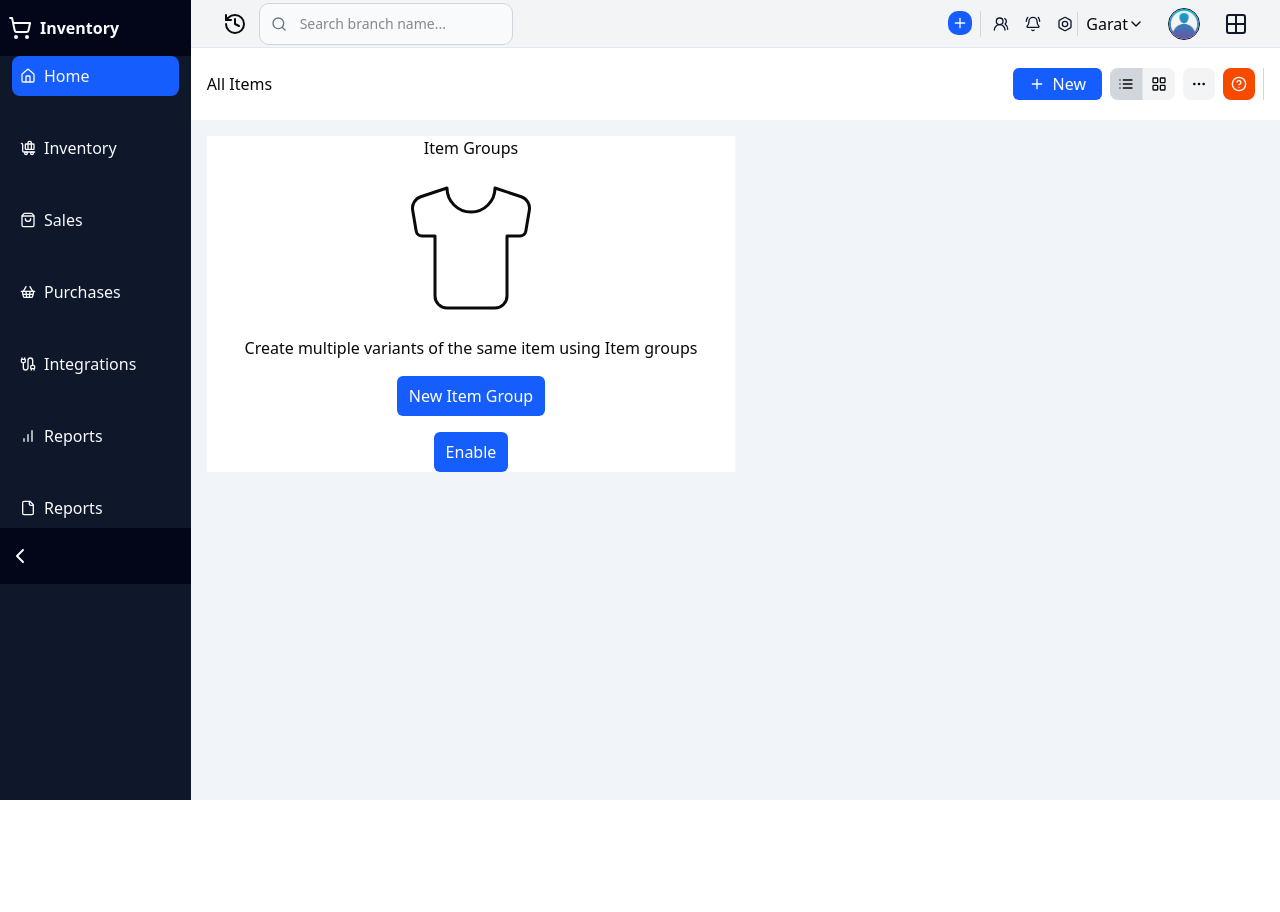
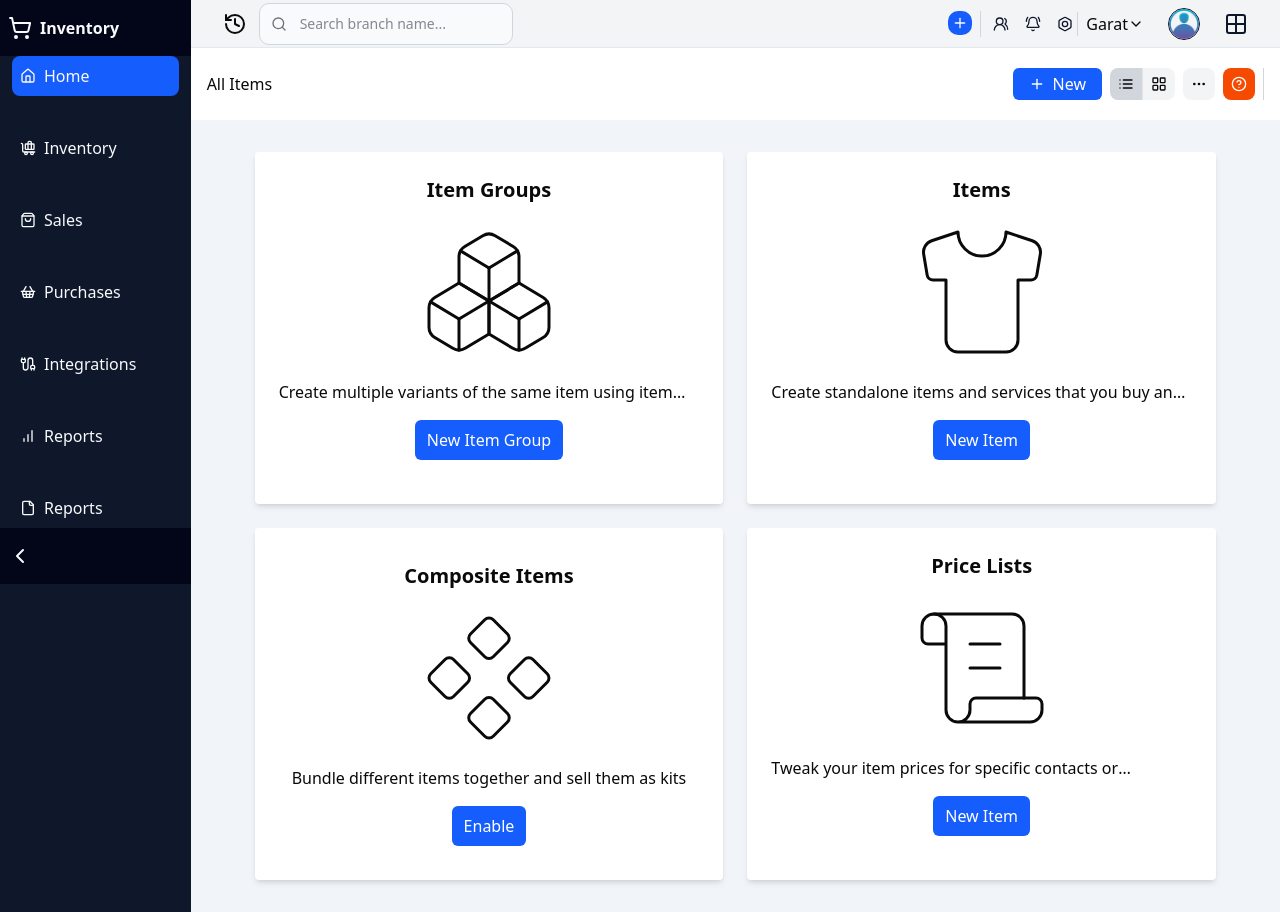
Before and after one commit to hasanhabib16011998/nextJS_inventory_management, a Next.js app in the folder inventory-software/: page /dashboard/inventory in a window 1280 px wide. Before the commit the page ends 800 px from the top, so only its background shows below. Built offline with nearby package versions, Linux system fonts and the light colour scheme.

Commit message:
complete v3

```diff
--- /dev/null
+++ b/inventory-software/src/app/(back-office)/dashboard/inventory/brands/new/page.jsx
@@ -0,0 +1,9 @@
+import React from 'react'
+
+export default function NewBrand() {
+  return (
+    <div>
+        <h2>NewBrand</h2>
+    </div>
+  )
+}
--- /dev/null
+++ b/inventory-software/src/app/(back-office)/dashboard/inventory/brands/page.jsx
@@ -0,0 +1,9 @@
+import React from 'react'
+
+export default function Brands() {
+  return (
+    <div>
+        <h2>Brands</h2>
+    </div>
+  )
+}
--- /dev/null
+++ b/inventory-software/src/app/(back-office)/dashboard/inventory/categories/new/page.jsx
@@ -0,0 +1,9 @@
+import React from 'react'
+
+export default function NewCategory() {
+  return (
+    <div>
+        <h2>NewCategory</h2>
+    </div>
+  )
+}
--- /dev/null
+++ b/inventory-software/src/app/(back-office)/dashboard/inventory/categories/page.jsx
@@ -0,0 +1,9 @@
+import React from 'react'
+
+export default function Categories() {
+  return (
+    <div>
+        <h2>Categories</h2>
+    </div>
+  )
+}
--- /dev/null
+++ b/inventory-software/src/app/(back-office)/dashboard/inventory/items/new/page.jsx
@@ -0,0 +1,12 @@
+import React from 'react'
+
+export default function NewItem() {
+  return (
+    <div>
+    {/* Header */}
+    {/* Form */}
+    {/* Footer */}
+        <h2>New Item will be created here</h2>
+    </div>
+  )
+}
--- a/inventory-software/src/app/(back-office)/dashboard/inventory/page.jsx
+++ b/inventory-software/src/app/(back-office)/dashboard/inventory/page.jsx
@@ -1,26 +1,61 @@
 import FixedHeader from '@/app/components/dashboard/FixedHeader'
-import { Shirt } from 'lucide-react'
-import Link from 'next/link'
+import OptionCard from '@/app/components/dashboard/OptionCard'
+import { Boxes, Component, ScrollText, Shirt } from 'lucide-react'
 import React from 'react'
 
 export default function Inventory() {
+  const optionCards = [
+    {
+      title:"Item Groups",
+      description:"Create multiple variants of the same item using item groups",
+      itemLink: "/new",
+      linkTitle: "New Item Group",
+      enabled: true,
+      icon: Boxes,
+
+    },
+    {
+      title:"Items",
+      description:"Create standalone items and services that you buy and sell",
+      itemLink: "/new",
+      linkTitle: "New Item",
+      enabled: true,
+      icon: Shirt,
+
+    },
+    {
+      title:"Composite Items",
+      description:"Bundle different items together and sell them as kits",
+      itemLink: "/new",
+      linkTitle: "New Composite Item",
+      enabled: false,
+      icon: Component,
+
+    },
+    {
+      title:"Price Lists",
+      description:"Tweak your item prices for specific contacts or transactions",
+      itemLink: "/new",
+      linkTitle: "New Item",
+      enabled: true,
+      icon: ScrollText,
+
+    }
+  ]
+
   return (
     <div>
-        <FixedHeader/>
-        <div className='grid grid-col-1 lg:grid-cols-2 m-4'>
-          <div className='shadow-x1 bg-white flex flex-col items-center justify-center gap-4'>
-            <h2>Item Groups</h2>
-            <div className=''>
-              <Shirt strokeWidth=".5px" className='w-36 h-36'/>
-            </div>
-            <p className='line-clamp-1'>
-              Create multiple variants of the same item using Item groups
-            </p>
-            <Link href="#" className='py-2 rounded-sm bg-blue-600 inline-flex px-3 text-white items-center space-x-2'>
-            New Item Group
-            </Link>
-            <button className='py-2 rounded-sm bg-blue-600 inline-flex px-3 text-white inline-flex items-center space-x-2'>Enable</button>
-          </div>
+        <FixedHeader newItemLink="/dashboard/inventory/items/new"/>
+        <div className='grid grid-col-1 lg:grid-cols-2 py-8 px-16 gap-6'>
+          {
+            optionCards.map((card,i)=>{
+              return(
+                <OptionCard key={i} optionData={card}/>
+              )
+            })
+          }
+
+
         </div>
     </div>
   )
--- /dev/null
+++ b/inventory-software/src/app/(back-office)/dashboard/inventory/units/page.jsx
@@ -0,0 +1,9 @@
+import React from 'react'
+
+export default function Brands() {
+  return (
+    <div>
+        <h2>Brands</h2>
+    </div>
+  )
+}
--- /dev/null
+++ b/inventory-software/src/app/(back-office)/dashboard/inventory/warehouse/page.jsx
@@ -0,0 +1,9 @@
+import React from 'react'
+
+export default function Brands() {
+  return (
+    <div>
+        <h2>Brands</h2>
+    </div>
+  )
+}
--- a/inventory-software/src/app/components/dashboard/FixedHeader.jsx
+++ b/inventory-software/src/app/components/dashboard/FixedHeader.jsx
@@ -2,14 +2,14 @@ import { HelpCircle, LayoutGrid, List, MoreHorizontal, Plus } from 'lucide-react
 import Link from 'next/link'
 import React from 'react'
 
-export default function FixedHeader() {
+export default function FixedHeader({newItemLink}) {
   return (
     <div className='flex justify-between items-center py-5 bg-white px-4'>
       <button className='item'>All Items</button>
       <div className='flex gap-4'>
         {/* New, List, LayoutGrid: horizontal */}
         <div className='pr-2 border-r border-gray-300 flex items-center gap-x-2'>
-          <Link href="#" className='p-1 rounded-sm bg-blue-600 flex px-4 text-white items-center space-x-2'>
+          <Link href={newItemLink} className='p-1 rounded-sm bg-blue-600 flex px-4 text-white items-center space-x-2'>
             <Plus className='w-4 h-4' />
             <span>New</span>
           </Link>
--- /dev/null
+++ b/inventory-software/src/app/components/dashboard/OptionCard.jsx
@@ -0,0 +1,24 @@
+import React from 'react'
+import Link from 'next/link';
+
+export default function OptionCard({optionData}) {
+    const {title,description,itemLink,linkTitle,enabled,icon:Icon} = optionData;
+  return (
+    <div className='shadow-md bg-white flex flex-col items-center justify-center gap-4 p-6 rounded'>
+        <h2 className='text-xl font-semibold'>{title}</h2>
+        <div className=''>
+            <Icon strokeWidth=".5px" className='w-36 h-36'/>
+        </div>
+        <p className='line-clamp-1'>{description}</p>
+
+        {enabled?(
+            <Link href={itemLink} className='py-2 rounded-sm bg-blue-600 inline-flex px-3 text-white items-center space-x-2 mb-5'>
+            {linkTitle}
+            </Link>
+        ):(
+            <button className='py-2 rounded-sm bg-blue-600 inline-flex px-3 text-white inline-flex items-center space-x-2'>Enable</button>
+        )}
+
+    </div>
+  )
+}
```
